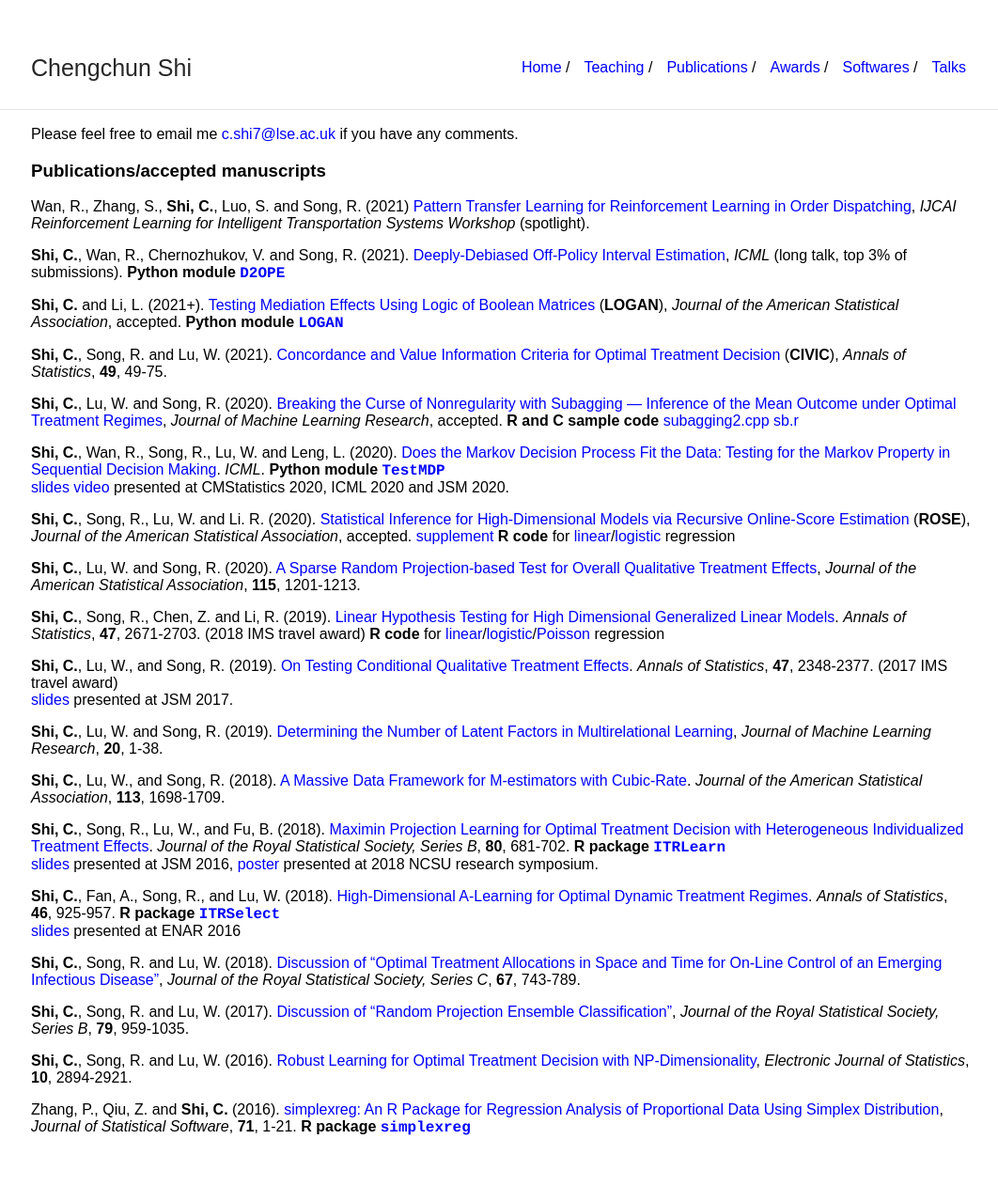
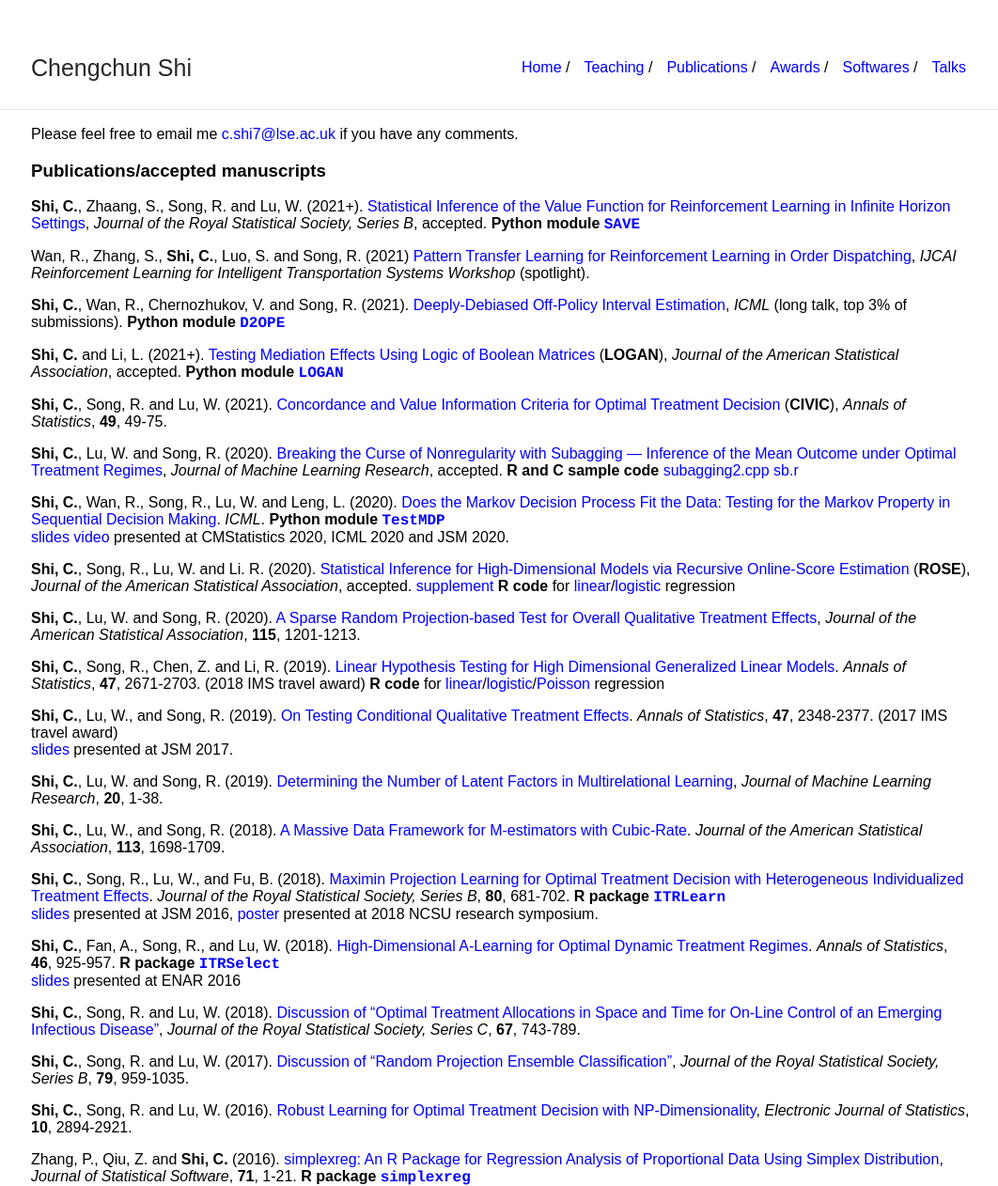
Before and after one commit to callmespring/callmespring.github.io, a Jekyll site: the page built from publication.md, in a window 1280 px wide. Shown: the whole page at 94% size, without its empty margins (107-1169 px from the left). Built offline with Jekyll 4.4.1, drawn with Linux system fonts in a browser that asks for light colours; before the commit the page ends 1209 px from its top, so only the background shows below that.

Commit message:
Update publication.md

```diff
--- a/publication.md
+++ b/publication.md
@@ -8,6 +8,10 @@ title: Publication
 Please feel free to email me <c.shi7@lse.ac.uk> if you have any comments.
 
 ### Publications/accepted manuscripts
+**Shi, C.**, Zhaang, S., Song, R. and Lu, W. (2021+). [Statistical Inference of the Value Function for Reinforcement
+Learning in Infinite Horizon Settings](https://arxiv.org/pdf/2001.04515.pdf), _Journal of the Royal Statistical Society, Series B_, accepted.
+**Python module** [<span style="font-family:courier;">**SAVE**</span>](https://github.com/callmespring/SAVE)
+
 Wan, R., Zhang, S., **Shi, C.**, Luo, S. and Song, R. (2021) [Pattern Transfer Learning for Reinforcement Learning in Order Dispatching](https://arxiv.org/pdf/2105.13218.pdf),  _IJCAI Reinforcement Learning for Intelligent Transportation Systems Workshop_ (spotlight).
 
 **Shi, C.**, Wan, R., Chernozhukov, V. and Song, R. (2021). [Deeply-Debiased Off-Policy Interval Estimation](https://arxiv.org/pdf/2105.04646.pdf), _ICML_ (long talk, top 3% of submissions).
```
